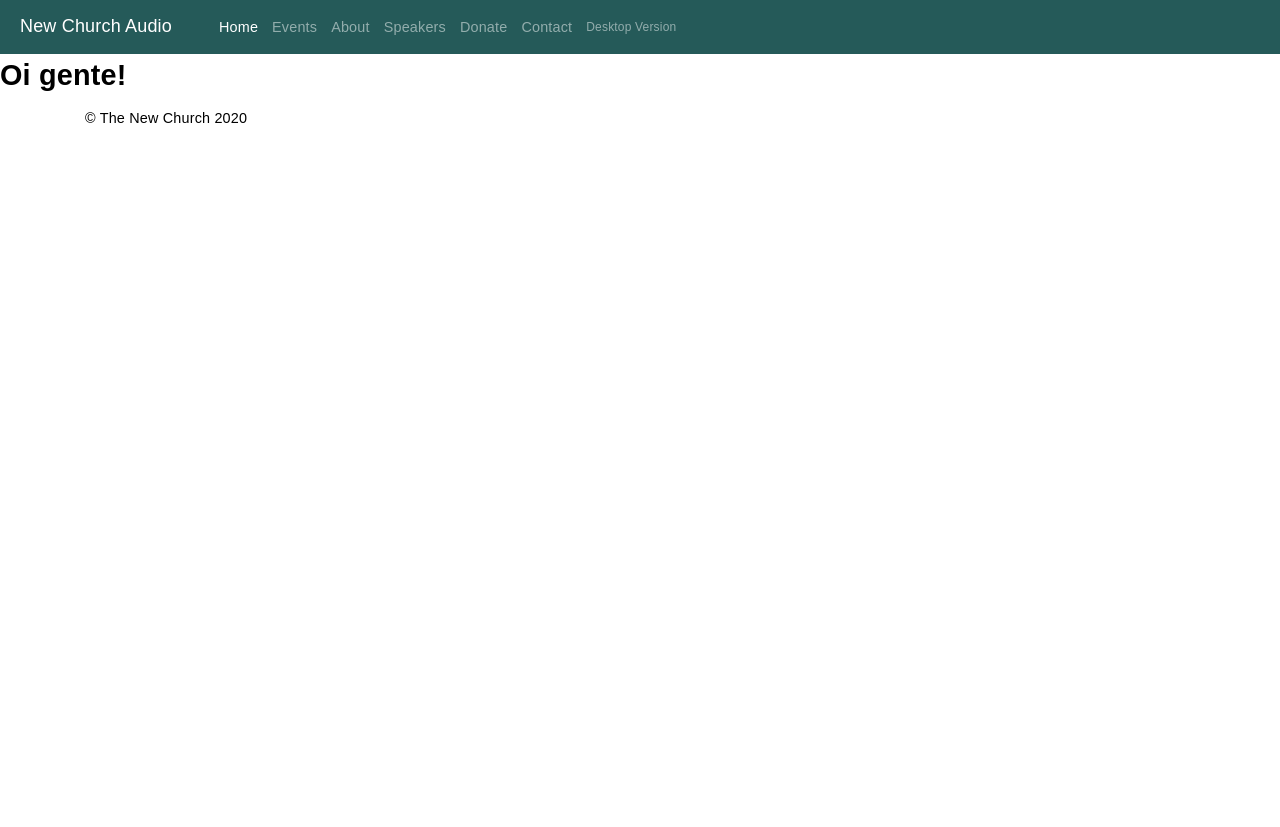
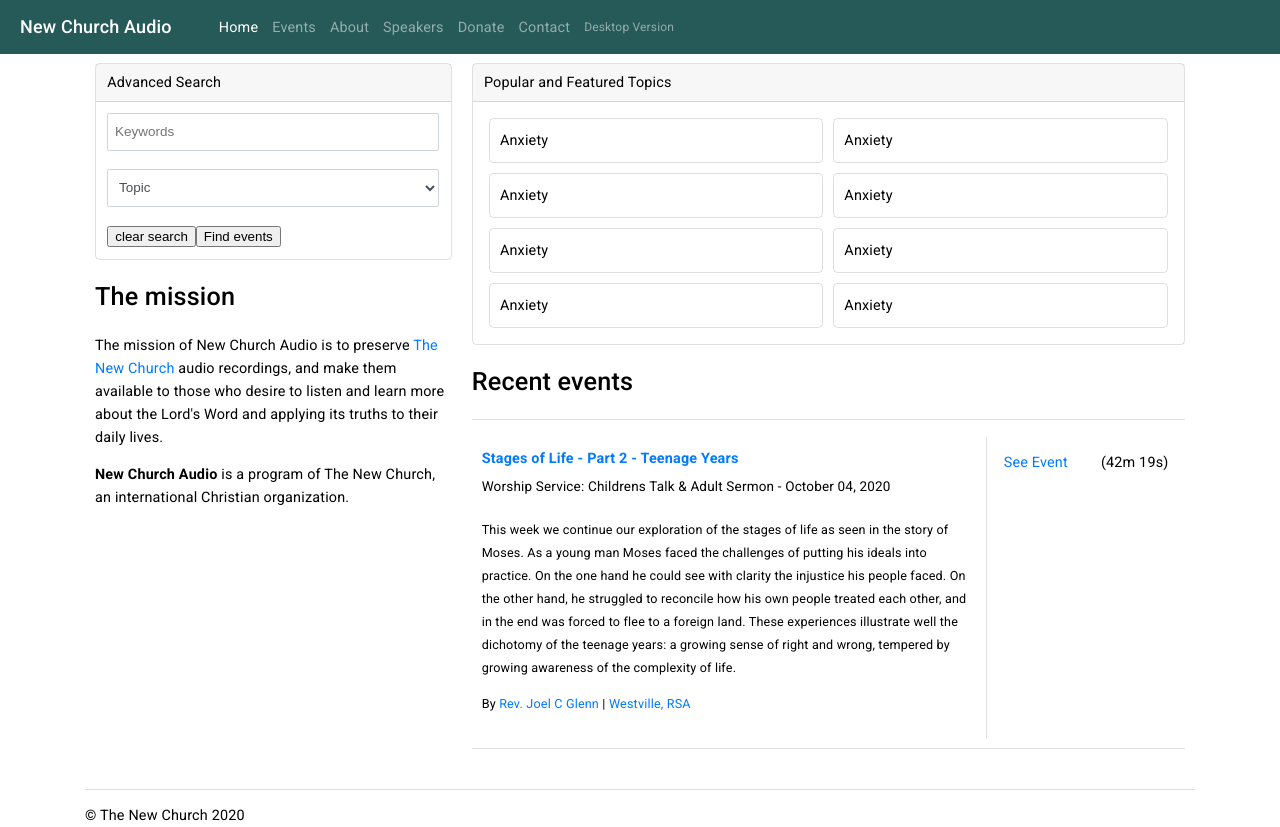
Before and after one commit to jonathanpereira/nca-react, a React (Create React App) app: page / in a window 1280 px wide. Before the commit the page ends 800 px from the top, so only its background shows below. Built offline with nearby package versions, Linux system fonts and the light colour scheme.

Commit message:
feat: implement the html and css structure for the homepage (in progress)

```diff
--- a/package.json
+++ b/package.json
@@ -7,6 +7,7 @@
     "@testing-library/jest-dom": "^4.2.4",
     "@testing-library/react": "^9.3.2",
     "@testing-library/user-event": "^7.1.2",
+    "clsx": "^1.1.1",
     "node-sass": "^4.14.1",
     "react": "^16.13.1",
     "react-dom": "^16.13.1",
--- a/src/components/Footer/index.js
+++ b/src/components/Footer/index.js
@@ -1,4 +1,5 @@
 import React from 'react'
+import classes from 'clsx'
 
 import Style from './style.module.scss'
 
@@ -6,7 +7,7 @@
   const currentData = new Date()
 
   return (
-    <footer className="container">
+    <footer className={classes('container', Style.footer)}>
       <p>© The New Church {currentData.getFullYear()}</p>
     </footer>
   )
--- a/src/components/Footer/style.module.scss
+++ b/src/components/Footer/style.module.scss
@@ -0,0 +1,3 @@
+.footer {
+  margin-bottom: 20px;
+}
--- a/src/components/Header/style.module.scss
+++ b/src/components/Header/style.module.scss
@@ -10,7 +10,7 @@
   right: 0;
 }
 
-.header a {
+.header a:hover {
   text-decoration: none;
 }
 
--- a/src/pages/Home/index.js
+++ b/src/pages/Home/index.js
@@ -1,5 +1,87 @@
 import React from 'react'
+import classes from 'clsx'
 
-const Home = () => <h1>Oi gente!</h1>
+import Style from './style.module.scss'
+
+const Home = () => {
+  return (
+    <main className="container">
+      <div className={Style.row}>
+        <div className={Style.column}>
+          <div className="card">
+            <div className="card__header">Advanced Search</div>
+            <div className="card__body">
+              <div className="form__group">
+                <input type="text" className="form__item" placeholder="Keywords" />
+              </div>
+              <div className="form__group">
+                <select className="form__item">
+                  <option>Topic</option>
+                </select>
+              </div>
+              <div>
+                <button>clear search</button>
+                <button>Find events</button>
+              </div>
+            </div>
+          </div>
+          <h3>The mission</h3>
+          <p>
+            The mission of New Church Audio is to preserve{' '}
+            <a href="http://www.newchurch.org/" target="_blank">
+              The New Church
+            </a>{' '}
+            audio recordings, and make them available to those who desire to listen and learn more about the Lord's Word
+            and applying its truths to their daily lives.
+          </p>
+          <p>
+            <b>New Church Audio</b> is a program of The New Church, an international Christian organization.
+          </p>
+        </div>
+        <div className={Style.column}>
+          <div className="card">
+            <div className="card__header">Popular and Featured Topics</div>
+            <div className={classes('card__body', Style.popularItemsContainer)}>
+              <a href="#">Anxiety</a>
+              <a href="#">Anxiety</a>
+              <a href="#">Anxiety</a>
+              <a href="#">Anxiety</a>
+              <a href="#">Anxiety</a>
+              <a href="#">Anxiety</a>
+              <a href="#">Anxiety</a>
+              <a href="#">Anxiety</a>
+            </div>
+          </div>
+          <h3>Recent events</h3>
+          <hr />
+          <div className={Style.eventCard}>
+            <div className={Style.eventCard__info}>
+              <h4>
+                <a href="#">Stages of Life - Part 2 - Teenage Years</a>
+              </h4>
+              <h5>Worship Service: Childrens Talk & Adult Sermon - October 04, 2020</h5>
+              <p>
+                This week we continue our exploration of the stages of life as seen in the story of Moses. As a young
+                man Moses faced the challenges of putting his ideals into practice. On the one hand he could see with
+                clarity the injustice his people faced. On the other hand, he struggled to reconcile how his own people
+                treated each other, and in the end was forced to flee to a foreign land. These experiences illustrate
+                well the dichotomy of the teenage years: a growing sense of right and wrong, tempered by growing
+                awareness of the complexity of life.
+              </p>
+              <p>
+                By <a href="#">Rev. Joel C Glenn</a> | <a href="#">Westville, RSA</a>
+              </p>
+            </div>
+            <div className={Style.eventCard__btn}>
+              <a href="#">See Event</a>
+              <p>(42m 19s)</p>
+            </div>
+          </div>
+        </div>
+      </div>
+      <hr />
+    </main>
+  )
+}
 
 export default Home
--- a/src/pages/Home/style.module.scss
+++ b/src/pages/Home/style.module.scss
@@ -0,0 +1,65 @@
+@import '~stylesheets/variables.scss';
+
+.popularItemsContainer {
+  display: flex;
+  flex-wrap: wrap;
+  a {
+    flex: 0 calc(50% - 10px);
+    border: 1px solid $color-light-gray;
+    margin: 5px;
+    padding: 10px;
+    border-radius: 0.5rem;
+    color: #000;
+  }
+  a:hover {
+    text-decoration: none;
+    background-color: $color-lighter-gray;
+  }
+}
+
+.row {
+  display: flex;
+  margin-bottom: 40px;
+}
+
+.column:last-child {
+  flex: 2;
+}
+
+.column {
+  flex: 1;
+  padding: 0 10px;
+}
+
+.eventCard {
+  display: flex;
+  border-bottom: 1px solid $color-light-gray;
+  padding: 10px 0;
+}
+
+.eventCard__info {
+  flex: 2.5;
+  border-right: 1px solid $color-light-gray;
+  padding: 10px;
+
+  h4 {
+    margin: 0;
+  }
+
+  h5 {
+    margin: 5px 0 20px 0;
+    font-weight: normal;
+    font-size: 1.5rem;
+  }
+
+  p {
+    font-size: 1.4rem;
+  }
+}
+
+.eventCard__btn {
+  flex: 1;
+  display: flex;
+  align-items: baseline;
+  justify-content: space-around;
+}
--- /dev/null
+++ b/src/stylesheets/cards.scss
@@ -0,0 +1,18 @@
+@import './variables.scss';
+
+.card {
+  border: 1px solid rgba(0, 0, 0, 0.125);
+  border-radius: 0.5rem;
+}
+
+.card__header {
+  padding: 0.75rem 1.25rem;
+  margin-bottom: 0;
+  background-color: rgba(0, 0, 0, 0.03);
+  border-bottom: 1px solid rgba(0, 0, 0, 0.125);
+  cursor: pointer;
+}
+
+.card__body {
+  padding: 1.25rem;
+}
--- a/src/stylesheets/defaults.scss
+++ b/src/stylesheets/defaults.scss
@@ -60,7 +60,6 @@
 a:focus {
   border-radius: 8px;
   outline: none;
-  box-shadow: 0 0 0 4px blue;
 }
 
 /**
--- /dev/null
+++ b/src/stylesheets/forms.scss
@@ -0,0 +1,19 @@
+@import './variables.scss';
+
+.form__group {
+  margin-bottom: 2rem;
+}
+
+.form__item {
+  display: block;
+  width: 100%;
+  height: calc(4rem + 2px);
+  padding: 0.375rem 0.75rem;
+  font-size: 1.5rem;
+  line-height: 1.5;
+  color: #495057;
+  background-color: #fff;
+  background-clip: padding-box;
+  border: 1px solid #ced4da;
+  border-radius: 0.25rem;
+}
--- a/src/stylesheets/global.scss
+++ b/src/stylesheets/global.scss
@@ -1,6 +1,10 @@
 @import './variables.scss';
 @import './defaults.scss';
 @import './themes.scss';
+@import './cards.scss';
+@import './forms.scss';
+
+@import url('https://fonts.googleapis.com/css2?family=Roboto:ital,wght@0,100;0,300;0,400;0,500;0,700;0,900;1,100;1,300;1,400;1,500;1,700;1,900&display=swap');
 
 /**
 * Structure
@@ -38,10 +42,10 @@
 
   color: var(--app-theme-color-text);
 
-  padding-top: 5rem;
+  padding-top: 7rem;
 
   font-size: 1.6rem;
-  font-family: 'Avenir Next', 'Avenir-next', Avenir, sans-serif;
+  font-family: 'Roboto', sans-serif;
   line-height: 1.6em;
   letter-spacing: 0.0125em;
 
@@ -60,6 +64,26 @@
   }
 }
 
+hr {
+  border: 0;
+  border-top: 1px solid;
+  border-color: $color-light-gray;
+}
+
+a {
+  color: $color-light-blue;
+  text-decoration: none;
+}
+
+a:hover {
+  text-decoration: underline;
+}
+
+h3 {
+  font-size: 2.8rem;
+  font-weight: 500;
+}
+
 .app {
   display: flex;
   flex-direction: column;
--- a/src/stylesheets/variables.scss
+++ b/src/stylesheets/variables.scss
@@ -18,6 +18,9 @@
 $color-white: #fff;
 $color-white-alpha-50: hsla(0, 0%, 100%, 0.5);
 $color-white-alpha-75: hsla(0, 0%, 100%, 0.75);
+$color-light-gray: rgba(0, 0, 0, 0.125);
+$color-lighter-gray: #f8f9fa;
+$color-light-blue: #007bff;
 
 /**
 * Motion
```
Also changed, not shown: 1 other file (tests, documents, lock files or other folders).
